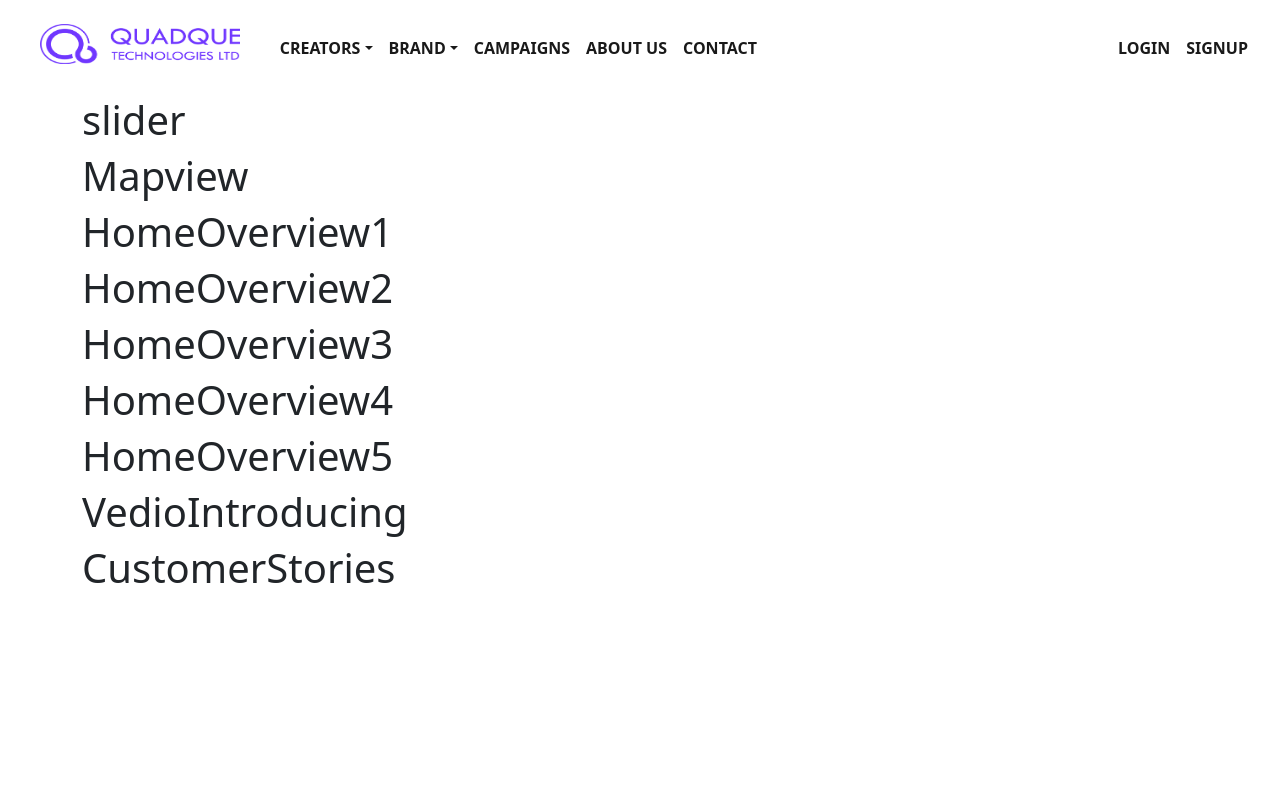
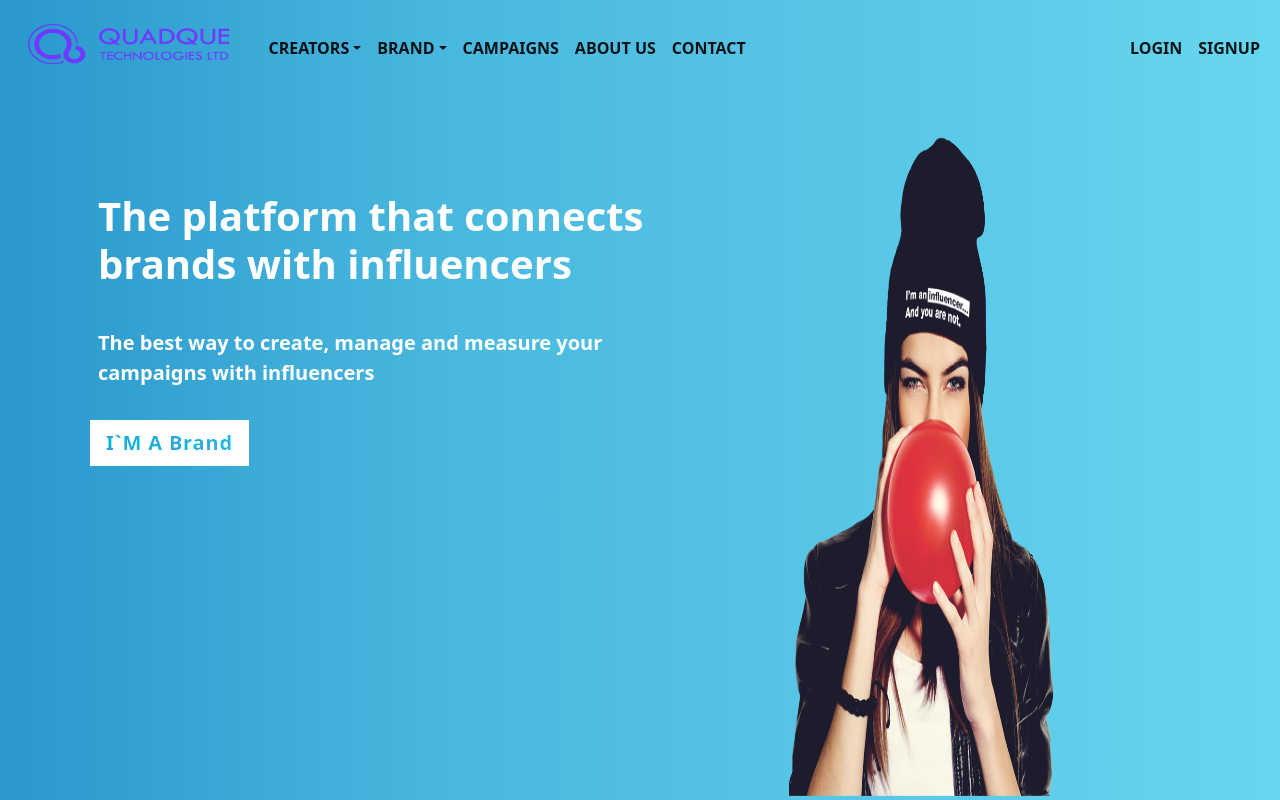
Before and after one commit to mhmalvi/influencerhub-server, a Next.js app in the folder application/frontend/: page / in a window 1280 px wide. Shown: the top 800 px of the page. Built offline with nearby package versions, Linux system fonts and the light colour scheme.

Commit message:
added header

```diff
--- a/application/frontend/component/home/slider/Slider.js
+++ b/application/frontend/component/home/slider/Slider.js
@@ -1,11 +1,53 @@
 import React from "react";
+import Image from "next/image";
 
-
+import HeaderHomeImage from "../../../public/images/home/header_home_img.png";
+import { motion } from "framer-motion";
 function Slider() {
   return (
-    <div>
-      <h1>slider</h1>
-    </div>
+    <section className="bg-header text-white ">
+      <div className="container  ">
+        <div className="row ">
+          <section className="col-sm-7 my-4 py-2 ">
+            <div className="my-4 py-2">
+              <h1 className="my-4 py-2 p-3 fs-1  fw-bolder  ">
+                The platform that connects brands with influencers
+              </h1>
+              <p className="my-4 py-2 p-3 fs-5 fw-bolder">
+                The best way to create, manage and measure your campaigns with
+                influencers
+              </p>
+
+              <div>
+                {/* <motion.button
+                  className="ms-2 my-4 py-2 p-3 fs-5 fw-bolder text-warning"
+                  whileHover={{
+                    scale: 1.3,
+                    transition: { duration: 2 },
+                  }}
+                  whileTap={{ scale: 0.7 }}
+                >
+                  I`M A Brand
+                </motion.button> */}
+                <button className="ms-2 my-4 py-2 p-3 fs-5 fw-bolder  ">
+                  <span> I`M A Brand</span>
+                </button>
+              </div>
+            </div>
+          </section>
+          <section className="col-sm-5  ">
+            <Image
+              src={HeaderHomeImage}
+              width={350}
+              height={700}
+              alt="Picture of the author"
+              style={{ marginBottom: "-1.5em" }}
+              className=" ms-auto mb-0 pb-0"
+            />
+          </section>
+        </div>
+      </div>
+    </section>
   );
 }
 
--- a/application/frontend/component/layouts/Footer.js
+++ b/application/frontend/component/layouts/Footer.js
@@ -2,7 +2,7 @@ import React from "react";
 
 function Footer() {
   return (
-    <div className="bg-primary mt-auto ">
+    <div className="  bg-primary mt-auto ">
       <footer
         className="text-center text-lg-start text-dark "
         style={{ backgroundcolor: "#ECEFF1" }}
--- a/application/frontend/component/layouts/Layout.js
+++ b/application/frontend/component/layouts/Layout.js
@@ -17,11 +17,11 @@ function Layout({ children }) {
           crossOrigin="anonymous"
         ></link>
       </Head>
-      <header className="container-fluid">
+      <header>
         <Navbar />
       </header>
 
-      <main className="container">{children}</main>
+      <main>{children}</main>
 
       <footer>
         <Footer />
--- a/application/frontend/component/layouts/Navbar.js
+++ b/application/frontend/component/layouts/Navbar.js
@@ -1,10 +1,11 @@
 import Image from "next/image";
 import React from "react";
 import LogoImg from "../../public/images/home/image.png";
+
 const Navbar = () => {
   return (
-    <nav className=" navbar navbar-expand-lg navbar-light bg-white">
-      <div className="container-fluid">
+    <nav className="bg-header navbar navbar-expand-lg navbar-light  ">
+      <section className="container-fluid">
         <a className="navbar-brand p-3" href="#">
           <Image
             src={LogoImg}
@@ -145,7 +146,7 @@ const Navbar = () => {
             </li>
           </ul>
         </div>
-      </div>
+      </section>
     </nav>
   );
 };
--- a/application/frontend/pages/index.js
+++ b/application/frontend/pages/index.js
@@ -39,7 +39,7 @@ export default function Home() {
         <HomeOverview5 />
         <VideoIntroducing />
         <CustomerStories />
-        {/* <Contact /> */}
+        <Contact />
       </Layout>
     </>
   );
--- a/application/frontend/styles/globals.css
+++ b/application/frontend/styles/globals.css
@@ -15,17 +15,259 @@ a {
   box-sizing: border-box;
 }
 
+/* navbar  custom  design*/
+.bg-header {
+  background: rgb(66, 63, 121);
+  background: linear-gradient(
+    90deg,
+    rgba(41, 152, 204, 1) 0%,
+    rgba(73, 184, 223, 1) 35%,
+    rgba(103, 214, 239, 1) 100%
+  );
+}
 /* footer */
-body{
+body {
   position: relative;
 }
-main{
+main {
   margin-bottom: 220px;
 }
-.footer-bs{
+.footer-bs {
   position: absolute;
   width: 100%;
   min-height: 320px;
   bottom: 40px;
   left: 0;
 }
+/* custom button */
+button {
+  display: block;
+  position: relative;
+  margin: 0.5em 0;
+  padding: 0.8em 2.2em;
+  cursor: pointer;
+  background: #ffffff;
+  border: none;
+  border-radius: 0.4em;
+  text-transform: uppercase;
+  font-size: 1.4em;
+  font-family: "Work Sans", sans-serif;
+  font-weight: 500;
+  letter-spacing: 0.04em;
+  mix-blend-mode: color-dodge;
+  perspective: 500px;
+  transform-style: preserve-3d;
+}
+button:before,
+button:after {
+  --z: 0px;
+  position: absolute;
+  top: 0;
+  left: 0;
+  display: block;
+  content: "";
+  width: 100%;
+  height: 100%;
+  opacity: 0;
+  mix-blend-mode: inherit;
+  border-radius: inherit;
+  transform-style: preserve-3d;
+  transform: translate3d(
+    calc(var(--z) * 0px),
+    calc(var(--z) * 0px),
+    calc(var(--z) * 0px)
+  );
+}
+button span {
+  mix-blend-mode: none;
+  display: block;
+}
+button:after {
+  background-color: #5d00ff;
+}
+button:before {
+  background-color: #ff1731;
+}
+button:hover {
+  background-color: #fff65b;
+  transition: background 0.3s 0.1s;
+}
+button:hover:before {
+  --z: 0.04;
+  -webkit-animation: translateWobble 2.2s ease forwards;
+  animation: translateWobble 2.2s ease forwards;
+}
+button:hover:after {
+  --z: -0.06;
+  -webkit-animation: translateWobble 2.2s ease forwards;
+  animation: translateWobble 2.2s ease forwards;
+}
+
+@-webkit-keyframes rotateAngle {
+  0% {
+    transform: rotateY(0deg) rotateX(10deg);
+    -webkit-animation-timing-function: cubic-bezier(0.61, 1, 0.88, 1);
+    animation-timing-function: cubic-bezier(0.61, 1, 0.88, 1);
+  }
+  25% {
+    transform: rotateY(20deg) rotateX(10deg);
+  }
+  50% {
+    transform: rotateY(0deg) rotateX(10deg);
+    -webkit-animation-timing-function: cubic-bezier(0.61, 1, 0.88, 1);
+    animation-timing-function: cubic-bezier(0.61, 1, 0.88, 1);
+  }
+  75% {
+    transform: rotateY(-20deg) rotateX(10deg);
+  }
+  100% {
+    transform: rotateY(0deg) rotateX(10deg);
+  }
+}
+
+@keyframes rotateAngle {
+  0% {
+    transform: rotateY(0deg) rotateX(10deg);
+    -webkit-animation-timing-function: cubic-bezier(0.61, 1, 0.88, 1);
+    animation-timing-function: cubic-bezier(0.61, 1, 0.88, 1);
+  }
+  25% {
+    transform: rotateY(20deg) rotateX(10deg);
+  }
+  50% {
+    transform: rotateY(0deg) rotateX(10deg);
+    -webkit-animation-timing-function: cubic-bezier(0.61, 1, 0.88, 1);
+    animation-timing-function: cubic-bezier(0.61, 1, 0.88, 1);
+  }
+  75% {
+    transform: rotateY(-20deg) rotateX(10deg);
+  }
+  100% {
+    transform: rotateY(0deg) rotateX(10deg);
+  }
+}
+@-webkit-keyframes translateWobble {
+  0% {
+    opacity: 0;
+    transform: translate3d(
+      calc(var(--z) * 0px),
+      calc(var(--z) * 0px),
+      calc(var(--z) * 0px)
+    );
+  }
+  16% {
+    transform: translate3d(
+      calc(var(--z) * 160px),
+      calc(var(--z) * 160px),
+      calc(var(--z) * 160px)
+    );
+  }
+  28% {
+    opacity: 1;
+    transform: translate3d(
+      calc(var(--z) * 70px),
+      calc(var(--z) * 70px),
+      calc(var(--z) * 70px)
+    );
+  }
+  44% {
+    transform: translate3d(
+      calc(var(--z) * 130px),
+      calc(var(--z) * 130px),
+      calc(var(--z) * 130px)
+    );
+  }
+  59% {
+    transform: translate3d(
+      calc(var(--z) * 85px),
+      calc(var(--z) * 85px),
+      calc(var(--z) * 85px)
+    );
+  }
+  73% {
+    transform: translate3d(
+      calc(var(--z) * 110px),
+      calc(var(--z) * 110px),
+      calc(var(--z) * 110px)
+    );
+  }
+  88% {
+    opacity: 1;
+    transform: translate3d(
+      calc(var(--z) * 90px),
+      calc(var(--z) * 90px),
+      calc(var(--z) * 90px)
+    );
+  }
+  100% {
+    opacity: 1;
+    transform: translate3d(
+      calc(var(--z) * 100px),
+      calc(var(--z) * 100px),
+      calc(var(--z) * 100px)
+    );
+  }
+}
+@keyframes translateWobble {
+  0% {
+    opacity: 0;
+    transform: translate3d(
+      calc(var(--z) * 0px),
+      calc(var(--z) * 0px),
+      calc(var(--z) * 0px)
+    );
+  }
+  16% {
+    transform: translate3d(
+      calc(var(--z) * 160px),
+      calc(var(--z) * 160px),
+      calc(var(--z) * 160px)
+    );
+  }
+  28% {
+    opacity: 1;
+    transform: translate3d(
+      calc(var(--z) * 70px),
+      calc(var(--z) * 70px),
+      calc(var(--z) * 70px)
+    );
+  }
+  44% {
+    transform: translate3d(
+      calc(var(--z) * 130px),
+      calc(var(--z) * 130px),
+      calc(var(--z) * 130px)
+    );
+  }
+  59% {
+    transform: translate3d(
+      calc(var(--z) * 85px),
+      calc(var(--z) * 85px),
+      calc(var(--z) * 85px)
+    );
+  }
+  73% {
+    transform: translate3d(
+      calc(var(--z) * 110px),
+      calc(var(--z) * 110px),
+      calc(var(--z) * 110px)
+    );
+  }
+  88% {
+    opacity: 1;
+    transform: translate3d(
+      calc(var(--z) * 90px),
+      calc(var(--z) * 90px),
+      calc(var(--z) * 90px)
+    );
+  }
+  100% {
+    opacity: 1;
+    transform: translate3d(
+      calc(var(--z) * 100px),
+      calc(var(--z) * 100px),
+      calc(var(--z) * 100px)
+    );
+  }
+}
+/* end custom button */
```
Also changed, not shown: application/frontend/public/images/home/header_home_img.png (added).
